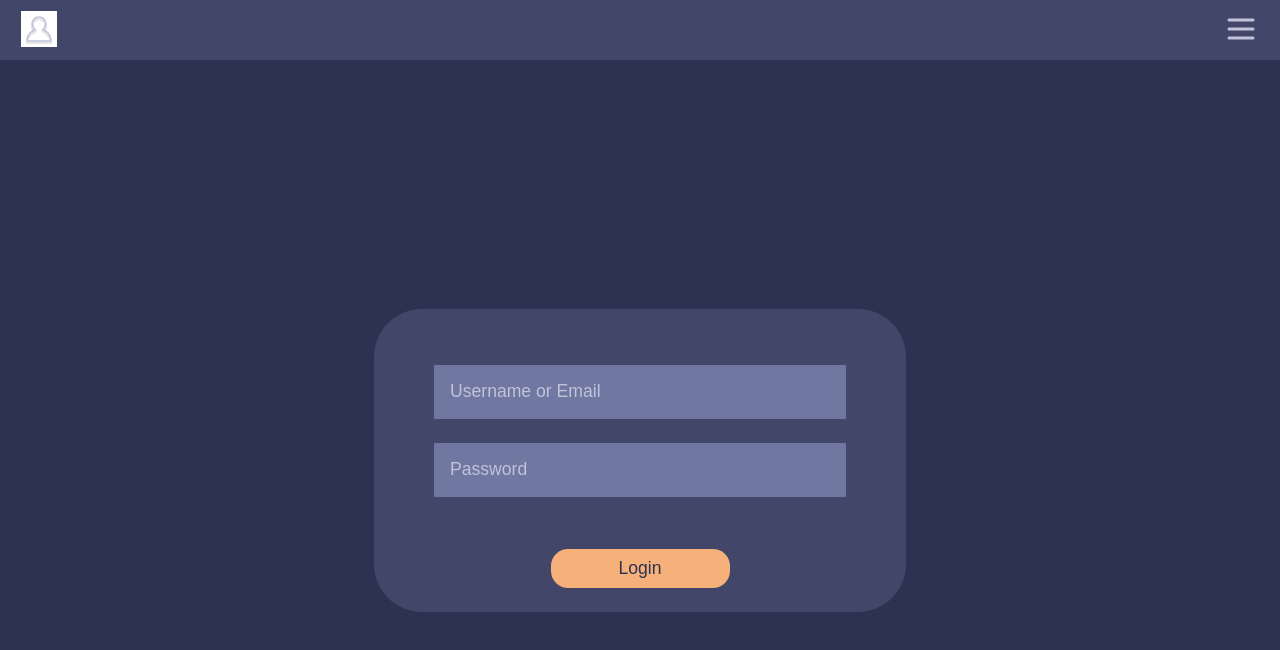
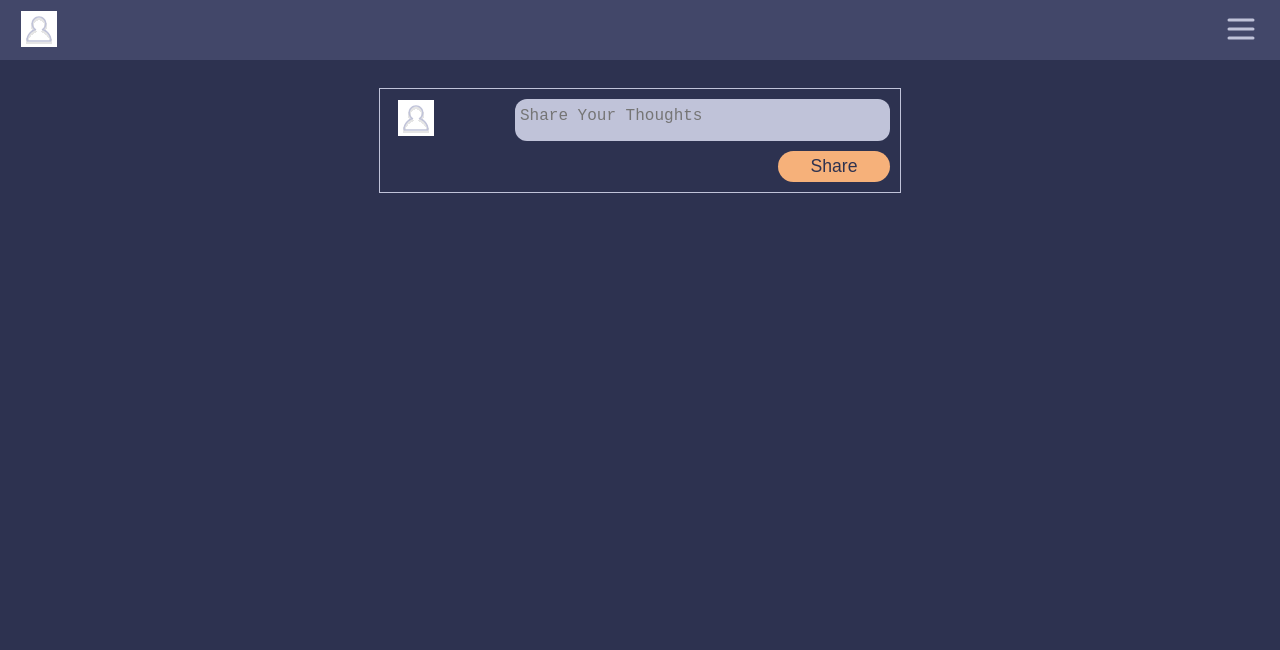
Before and after one commit to kashef7/ViteReactApp, a React (Vite) app in the folder viteApp/: page /Home in a window 1280 px wide. Shown: the top 650 px of the page. Built offline with nearby package versions, Linux system fonts and the light colour scheme.

Commit message:
Added Home page and routing(but still didnt link anything) and added Sharebox in home page

```diff
--- a/viteApp/package.json
+++ b/viteApp/package.json
@@ -12,7 +12,8 @@
   "dependencies": {
     "@vercel/analytics": "^1.5.0",
     "react": "^19.0.0",
-    "react-dom": "^19.0.0"
+    "react-dom": "^19.0.0",
+    "react-router-dom": "^7.6.0"
   },
   "devDependencies": {
     "@eslint/js": "^9.22.0",
--- a/viteApp/src/App.jsx
+++ b/viteApp/src/App.jsx
@@ -1,17 +1,21 @@
 import { useState } from 'react'
 import './css/App.css'
 import LoginPage from './Pages/LoginPage.jsx'
-import NavBar from './components/NavBar.jsx'
-
+import Home from './Pages/Home.jsx';
+import { BrowserRouter as Router, Routes, Route } from "react-router-dom";
 
 function App() {
 
 
   return (
-    <div>
-      <NavBar></NavBar>
-      <LoginPage></LoginPage>
-    </div>
+
+    <Router>
+      <Routes>
+        <Route path = "/" element = {<Home></Home>}></Route>
+        <Route path = "/Home" element = {<Home></Home>}></Route>
+        <Route path = "/login" element = {<LoginPage></LoginPage>}></Route>
+      </Routes>
+    </Router>
   )
 }
 
--- /dev/null
+++ b/viteApp/src/Pages/Home.jsx
@@ -0,0 +1,22 @@
+import "../css/Home.css"
+import profileIcon from '../assets/profile-svgrepo-com.svg';
+export default function Home(){
+    return(
+        <div className="HomePage">
+            <div className="Shares">
+                <div className="ShareBox">
+                    <button className="ShareProfile">
+                        <img src={profileIcon}></img>
+                    </button>
+                    <textarea
+                        placeholder="Share Your Thoughts"
+                        className="ShareInput"
+                        rows={1}
+                    />
+                    <button className="ShareButton">Share</button>
+                </div>
+            </div>
+
+        </div>
+    );
+}
--- /dev/null
+++ b/viteApp/src/css/Home.css
@@ -0,0 +1,88 @@
+.HomePage {
+    display: flex;
+    justify-content: center;
+    align-items: center;
+    min-height: 20vh;
+    height: auto;
+}
+
+.Shares {
+    display: flex;
+    flex-direction: column;
+    gap: 12px;
+}
+
+.ShareBox {
+    display: grid;
+    grid-template-columns: 1fr 3fr;
+    grid-template-rows: 0.5fr 0.5fr;
+    gap: 10px 0px;
+    border: 1px solid #C0C3D9;
+    padding: 10px;
+    width: 500px;
+}
+
+/* Positioning the elements in the grid */
+.ShareProfile {
+    grid-column: 1;
+    grid-row: 1;
+    background: none;
+    border: none;
+    display: flex;
+}
+
+.ShareProfile img{
+    width: 90%;
+    max-width: 40px;
+    height: 90%;
+    max-height: 40px;
+}
+
+.ShareProfile img:active{
+    width: 95%;
+    height: 95%;
+}
+
+.ShareBox textarea {
+    grid-column: 2;
+    grid-row: 1;
+    width: 100%;
+    padding: 5px;
+    font-size: 1rem;
+    resize: none;
+    overflow: hidden;
+    box-sizing: border-box;
+    line-height: 1.5;
+    background-color: #C0C3D9;
+    border: none;
+    border-radius: 12px;
+}
+
+.ShareButton {
+    grid-column: 2;
+    grid-row: 2;
+    justify-self: end;
+    padding: 5px 10px;
+    font-size: 1rem;
+    cursor: pointer;
+    border: none;
+    border-radius: 17px;
+    width: 90%;
+    max-width: 7rem;
+    background-color: #F6B17A;
+    color: #2D3250;
+    font-size: 1.1rem;
+    transition: all 0.2s ease;
+    appearance: none; /* Reset browser styles */
+    -webkit-appearance: none;
+}
+
+.ShareButton:hover{
+    background-color: #7077A1;
+    color: #C0C3D9;
+    border: solid 1px #C0C3D9;
+}
+
+.ShareButton:active{
+    max-width:7.5rem;
+}
--- a/viteApp/src/main.jsx
+++ b/viteApp/src/main.jsx
@@ -2,12 +2,14 @@ import { StrictMode } from 'react'
 import { createRoot } from 'react-dom/client'
 import { Analytics } from "@vercel/analytics/react"
 import './css/index.css'
+import NavBar from './components/NavBar.jsx'
 import App from './App.jsx'
 
 
 createRoot(document.getElementById('root')).render(
   <StrictMode>
     <Analytics></Analytics>
+    <NavBar></NavBar>
     <App/>
   </StrictMode>,
 )
```
Also changed, not shown: 1 other file (tests, documents, lock files or other folders).
